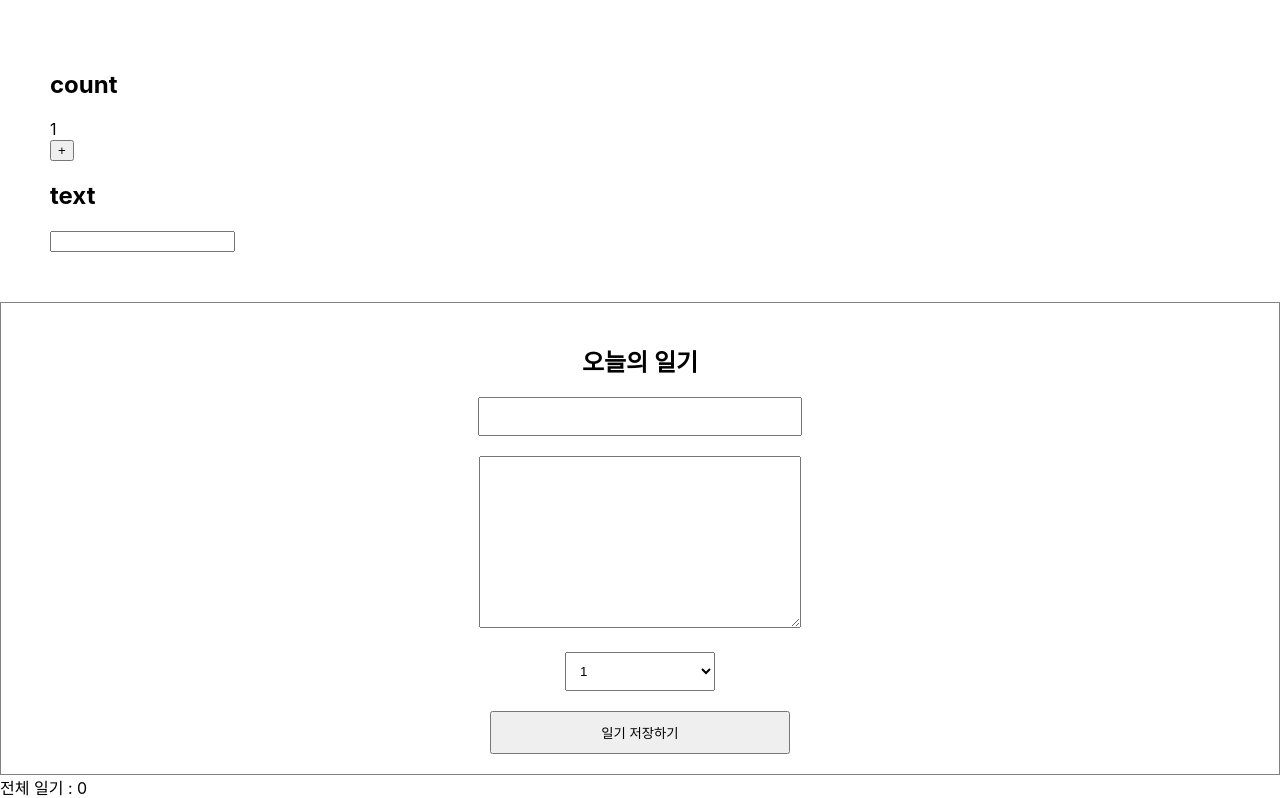
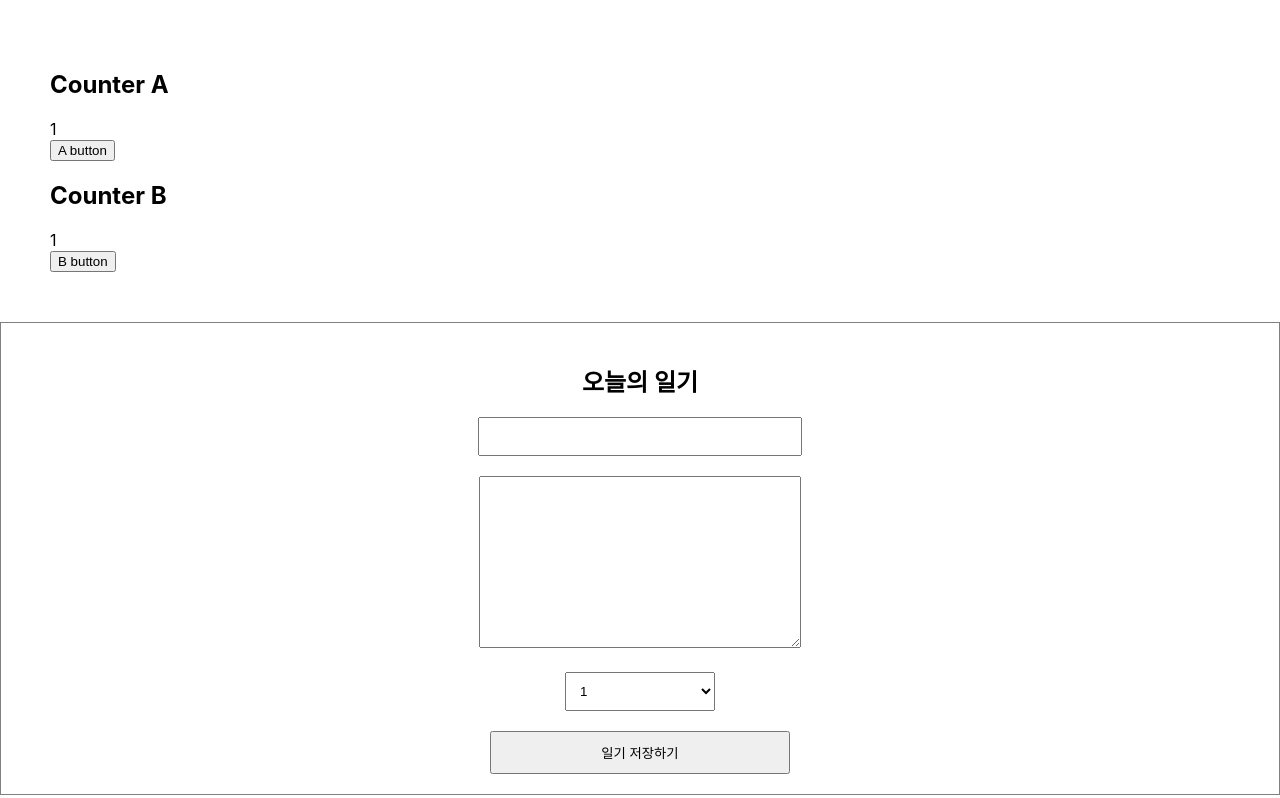
Before and after one commit to seung-heee/legendary-meme, a React (Create React App) app in the folder simplediary/: page / in a window 1280 px wide. Shown: the top 798 px of the page. Built offline with nearby package versions, Linux system fonts and the light colour scheme; no server answers.

Commit message:
React.memo 컴포넌트 재사용(객체)

```diff
--- a/simplediary/src/Optimizetest.js
+++ b/simplediary/src/Optimizetest.js
@@ -1,37 +1,49 @@
 import React, { useState, useEffect } from "react";
 
-const TextView = React.memo(({ text }) => {
+const CounterA = React.memo(({ count }) => {
     useEffect(() => {
-        console.log(`update : text : ${text}`);
-    })
-    return <div>{text}</div>
-})
-
-const CountView = React.memo(({ count }) => {
-    useEffect(() => {
-        console.log(`update : count : ${count}`);
+        console.log('A', count);
     })
     return <div>{count}</div>
 })
 
+// 객체에 담긴 값은 얕은 비교(주소)를 하기 때문에 값이 변하지 않아도 리렌더링 발생
+// 객체의 주소에 대한 비교
+const CounterB = ({ obj }) => {
+    useEffect(() => {
+        console.log('B', obj.count);
+    })
+    return <div>{obj.count}</div>
+}
+
+// React.memo의 비교 함수로 작용, 값 비교로 판단
+const areEqual = (prevProps, nextProps) => {
+    return prevProps.obj.count === nextProps.obj.count;
+} // true : reRendering X
+
+
+// CounterB는 areEqual 함수의 판단에 따라 reRendering 여부 결정됨.
+const MemoizedCounterB = React.memo(CounterB, areEqual);
+
 const Optimizetest = () => {
     const [count, setCount] = useState(1);
-    const [text, setText] = useState("");
+    const [obj, setObj] = useState({
+        count: 1
+    })
 
     return (
         <div style={{ padding: 50 }}>
             <div>
-                <h2>count</h2>
-                <CountView count={count} />
-                <button onClick={() => setCount(count + 1)}>+</button>
+                <h2>Counter A</h2>
+                <CounterA count={count} />
+                <button onClick={() => setCount(count)}>A button</button>
             </div>
-
             <div>
-                <h2>text</h2>
-                <TextView text={text} />
-                <input value={text} onChange={(e) => setText(e.target.value)} />
+                <h2>Counter B</h2>
+                <MemoizedCounterB obj={obj} />
+                <button onClick={() => setObj({ count: obj.count })}>B button</button>
             </div>
-        </div>
+        </div >
     )
 }
 
```
